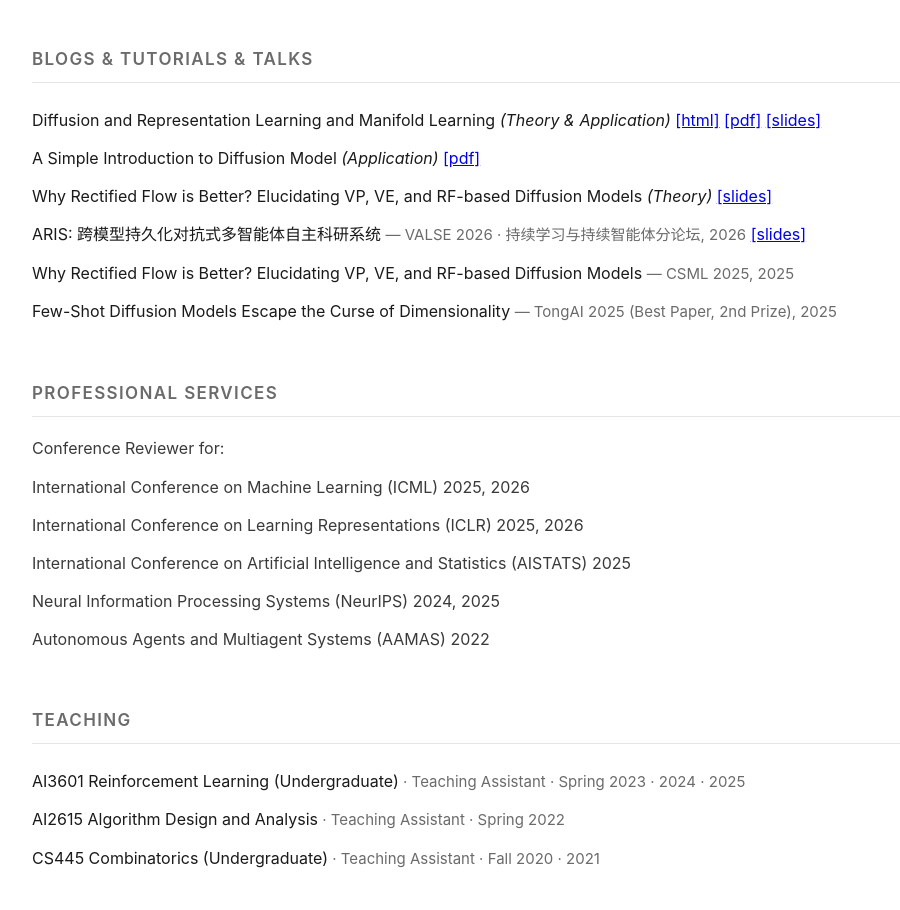
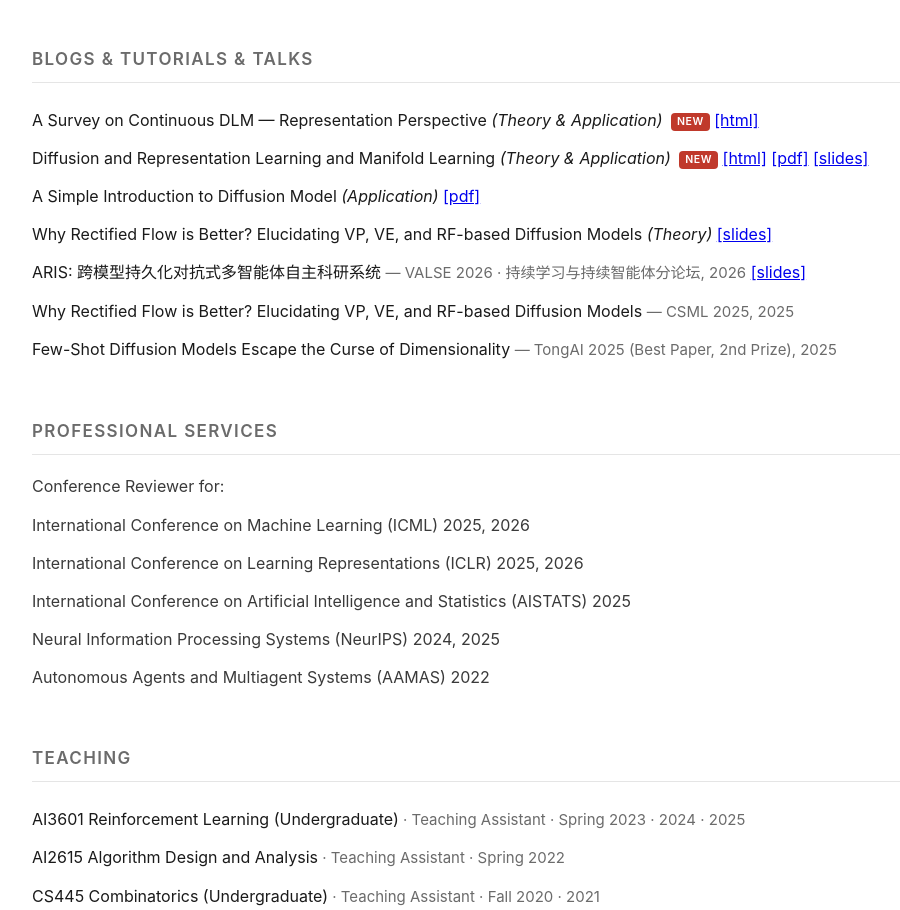
Before and after one commit to wanshuiyin/wanshuiyin.github.io, a plain HTML site: page index.html in a window 1280 px wide. Shown: the part 7181-8091 px from the top of the page, without its empty margins (146-1046 px from the left). Drawn offline with Linux system fonts and the light colour scheme.

Commit message:
site: Blogs 列表更新 — 新增 continuous DLM 综述（表征视角）+ 重做版 DRM，两篇均链接 ARIS Pages，移除旧本地 DRM 条目
Co-Authored-By: Claude Opus 4.8 <noreply@anthropic.com>

```diff
--- a/index.html
+++ b/index.html
@@ -559,7 +559,8 @@ footer.aris-footer a:hover { color: var(--accent); }
 </section>
 
   <section class="awards"><h2>Blogs &amp; Tutorials &amp; Talks</h2>
-<div class="award-item"><span class="award-title">Diffusion and Representation Learning and Manifold Learning <em class="category-tag">(Theory &amp; Application)</em></span> <a href="https://raw.githubusercontent.com/wanshuiyin/wanshuiyin.github.io/master/Diffusion_Representation_Manifold.html" rel="noopener">[html]</a> <a href="https://raw.githubusercontent.com/wanshuiyin/wanshuiyin.github.io/master/Diffusion_Representation_Manifold.pdf" rel="noopener">[pdf]</a> <a href="https://raw.githubusercontent.com/wanshuiyin/wanshuiyin.github.io/master/PPT_Diffusion_Representation_Manifold.pdf" rel="noopener">[slides]</a></div>
+<div class="award-item"><span class="award-title">A Survey on Continuous DLM — Representation Perspective <em class="category-tag">(Theory &amp; Application)</em></span> <span style="display:inline-block;background:#c0392b;color:#fff;font-size:.66em;font-weight:600;padding:1px 6px;border-radius:4px;margin-left:4px;vertical-align:middle;letter-spacing:.05em">NEW</span> <a href="https://wanshuiyin.github.io/ARIS-in-AI-Offer/blogs/continuous_dlm_representation_perspective.html" rel="noopener">[html]</a></div>
+<div class="award-item"><span class="award-title">Diffusion and Representation Learning and Manifold Learning <em class="category-tag">(Theory &amp; Application)</em></span> <span style="display:inline-block;background:#c0392b;color:#fff;font-size:.66em;font-weight:600;padding:1px 6px;border-radius:4px;margin-left:4px;vertical-align:middle;letter-spacing:.05em">NEW</span> <a href="https://wanshuiyin.github.io/ARIS-in-AI-Offer/blogs/diffusion_representation_manifold.html" rel="noopener">[html]</a> <a href="https://raw.githubusercontent.com/wanshuiyin/wanshuiyin.github.io/master/Diffusion_Representation_Manifold.pdf" rel="noopener">[pdf]</a> <a href="https://raw.githubusercontent.com/wanshuiyin/wanshuiyin.github.io/master/PPT_Diffusion_Representation_Manifold.pdf" rel="noopener">[slides]</a></div>
 <div class="award-item"><span class="award-title">A Simple Introduction to Diffusion Model <em class="category-tag">(Application)</em></span> <a href="https://raw.githubusercontent.com/wanshuiyin/wanshuiyin.github.io/master/A_simple_understanding_of_diffusion_model.pdf" rel="noopener">[pdf]</a></div>
 <div class="award-item"><span class="award-title">Why Rectified Flow is Better? Elucidating VP, VE, and RF-based Diffusion Models <em class="category-tag">(Theory)</em></span> <a href="https://raw.githubusercontent.com/wanshuiyin/wanshuiyin.github.io/master/20250810_Why%20RF%20YangR%20slides.pdf" rel="noopener">[slides]</a></div>
 <div class="award-item"><span class="award-title">ARIS: 跨模型持久化对抗式多智能体自主科研系统</span> <span class="award-meta">— VALSE 2026 · 持续学习与持续智能体分论坛, 2026</span> <a href="https://github.com/wanshuiyin/Auto-claude-code-research-in-sleep/raw/main/docs/aris_intro_slides.pdf" rel="noopener">[slides]</a></div>
```
